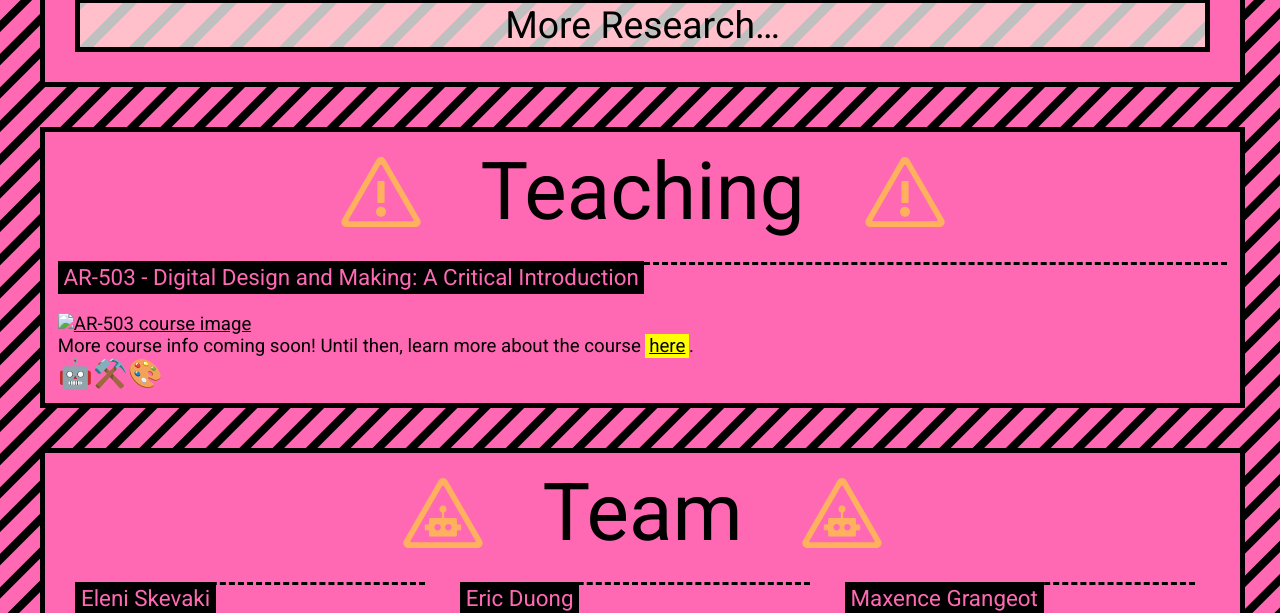
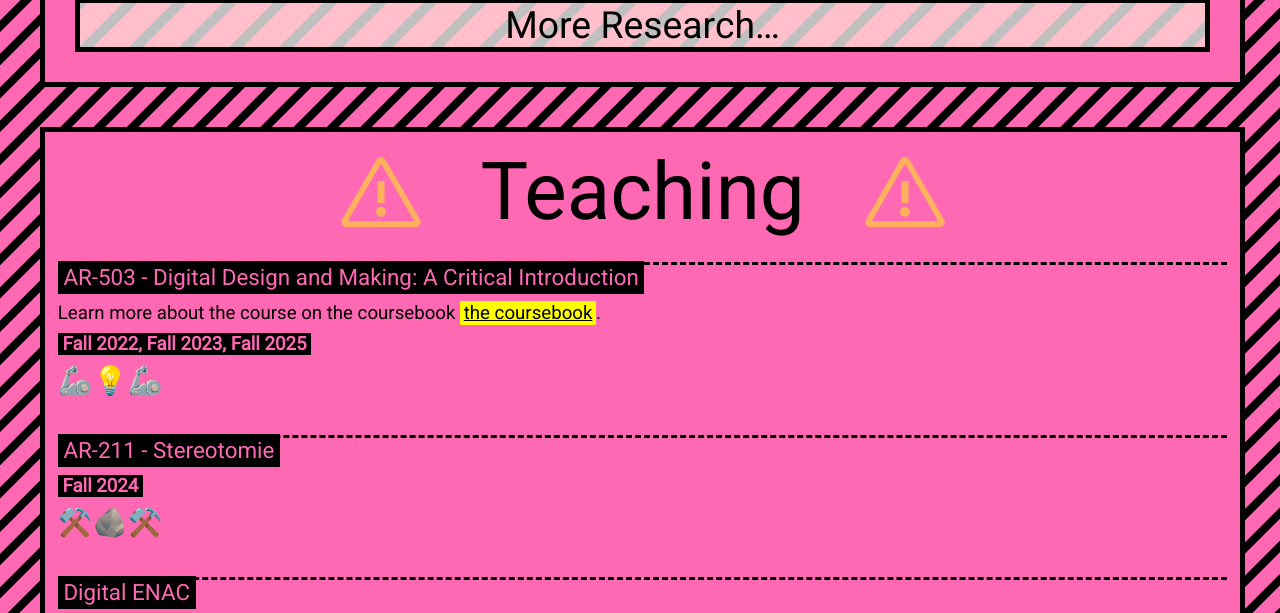
Before and after one commit to CRCL-EPFL/website, a Jekyll site: the page built from index.html, in a window 1280 px wide, cut to the strip 3407-4020 px from the top of the page. Built offline with Jekyll 4.4.1, drawn with Linux system fonts in a browser that asks for light colours; some of the changed text lies outside the part shown.

Commit message:
Add courses to teaching section

```diff
--- a/_data/teaching.yml
+++ b/_data/teaching.yml
@@ -1,6 +1,24 @@
 - title: "AR-503 - Digital Design and Making: A Critical Introduction"
-  img:
-  alt: AR-503 course image
-  link: https://edu.epfl.ch/coursebook/en/digital-design-and-making-a-critical-introduction-AR-503
-  text: More course info coming soon! Until then, learn more about the course <a href="https://edu.epfl.ch/coursebook/en/digital-design-and-making-a-critical-introduction-AR-503" target="_blank"><mark class="highlight-yellow">here</mark></a>.
-  emoji: 🤖⚒️🎨
+  text: Learn more about the course on the coursebook <a href="https://edu.epfl.ch/coursebook/en/digital-design-and-making-a-critical-introduction-AR-503" target="_blank"><mark class="highlight-yellow">the coursebook</mark></a>.
+  semester: "Fall 2022, Fall 2023, Fall 2025"
+  emoji: 🦾💡🦾
+
+- title: "AR-211 - Stereotomie"
+  text:
+  semester: "Fall 2024"
+  emoji: ⚒️🪨⚒️
+
+- title: "Digital ENAC"
+  text: A weeklong course on daylight analysis using Grasshopper
+  semester: "January 2024"
+  emoji: 🦗☀️🦗
+
+- title: "AR-508 - Digital Design and Making - New Approaches"
+  text:
+  semester: "Spring 2023"
+  emoji: 🤖🎨🤖
+
+- title: "LE-AR-N"
+  text: Find materials for computational design and building with robots on the <a href="https://www.le-ar-n.org/" target="_blank"><mark class="highlight-yellow">LE-AR-N website!</mark></a>.
+  semester: "Ongoing"
+  emoji: 🖥️🧠🖥️
--- a/_layouts/default.html
+++ b/_layouts/default.html
@@ -374,23 +374,16 @@ __________________
 			</h3>
 
 			<article>
-				<div class="research-grid">
-					{% for course in site.data.teaching limit:8 %}
-						<div class="research-item"><h4><time>{{ course.title }}</time></h4>
-							<figure>
-								<a href="{{ course.link }}" target="_blank"><img src="{{ course.img }}" alt="{{ course.alt }}"></a>
-							</figure>
-							{{ course.text }}
-						<br /><span class="emoji">{{ course.emoji }}</span></div>
-					{% endfor %}
-
-					{% for course in site.data.teaching offset:8 %}
-						<div class="research-item start-hidden"><h4><time>{{ course.title }}</time></h4>
-							<figure>
-								<a href="{{ course.link }}" target="_blank"><img src="{{ course.img }}" alt="{{ course.alt }}"></a>
-							</figure>
-							{{ course.text }}
-						<br /><span class="emoji">{{ course.emoji }}</span></div>
+				<div class="teaching-list">
+					{% for course in site.data.teaching %}
+						<div class="teaching-item">
+							<h4><time>{{ course.title }}</time></h4>
+							<p>{{ course.text }}</p>
+							{% if course.semester %}
+								<p><strong>{{ course.semester }}</strong></p>
+							{% endif %}
+							<span class="emoji">{{ course.emoji }}</span>
+						</div>
 					{% endfor %}
 				</div>
 
--- a/css/stylesheet.css
+++ b/css/stylesheet.css
@@ -698,6 +698,29 @@ _-_-_-_-_- RESEARCH SECTION _-_-_-_-_-
 		}
 	}
 
+/*
+--_-_-_-_-_-_-_-_-_-_-_-_-_-_-_-_-_-_-_
+_-_-_-_-_- TEACHING SECTION _-_-_-_-_-
+--_-_-_-_-_-_-_-_-_-_-_-_-_-_-_-_-_-_-_
+*/
+
+	section#teaching .teaching-list {
+		display: block;
+	}
+
+		section#teaching .teaching-item {
+			margin-bottom: 2em;
+			display: block;
+		}
+
+			section#teaching .teaching-item p {
+				margin: 0.5em 0;
+			}
+
+			section#teaching .teaching-item h4 {
+				margin-bottom: 0.5em;
+			}
+
 		#research figure,#team figure {
 			width: 100%;
 		}
```
